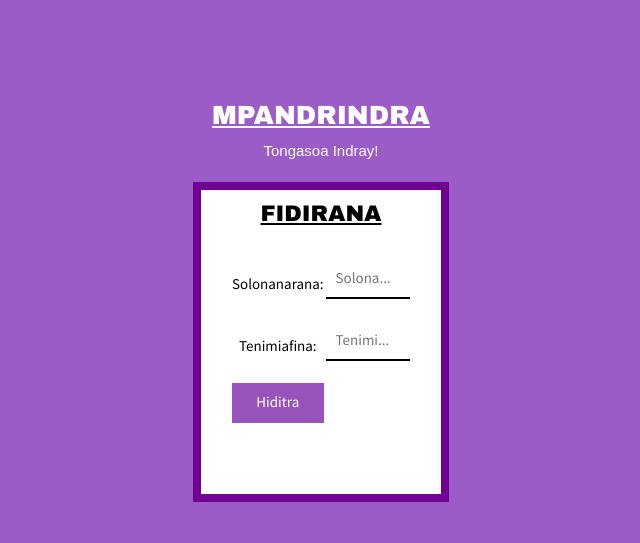
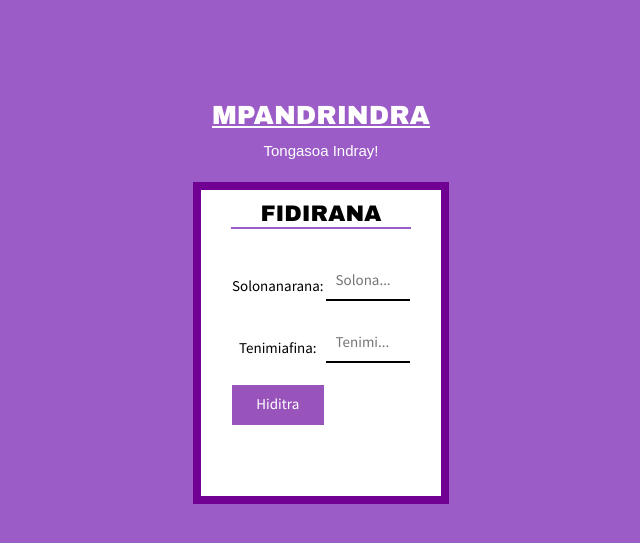
Before and after one commit to Tantely28/appFpvm, a PHP site: template back/templates/admin/login.html.twig in a window 1280 px wide. Shown: the top 543 px of the page, without its empty margins (319-959 px from the left). Run offline with PHP 8.4, Linux system fonts and the light colour scheme; the template is opened without the code that fills it, so the values that code supplies are empty; some libraries are stand-ins or nearby versions.

Commit message:
interface login admin back4

```diff
--- a/back/templates/admin/login.html.twig
+++ b/back/templates/admin/login.html.twig
@@ -44,7 +44,7 @@
         text-align: center;
         color:#000000;
         font-family: "Arial Black";
-        text-decoration: underline;
+        border-bottom: 2px solid #9b5cc7;
     }
     input {
         width: 100%;
```
